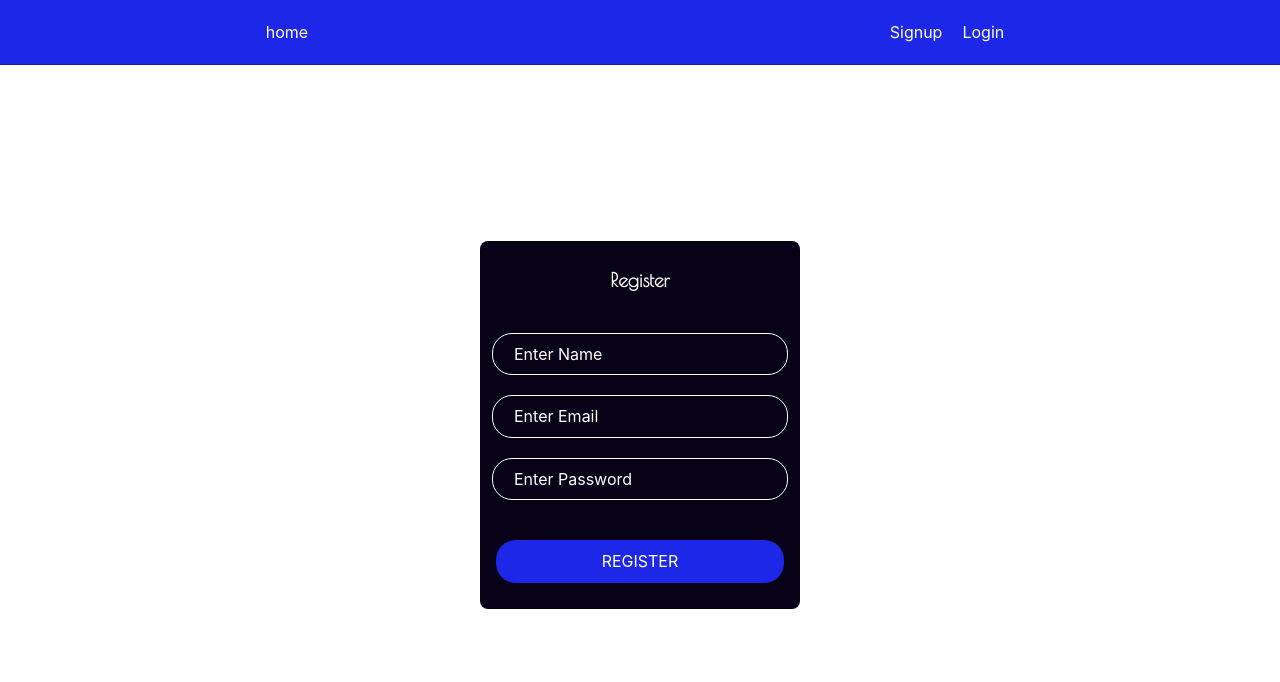
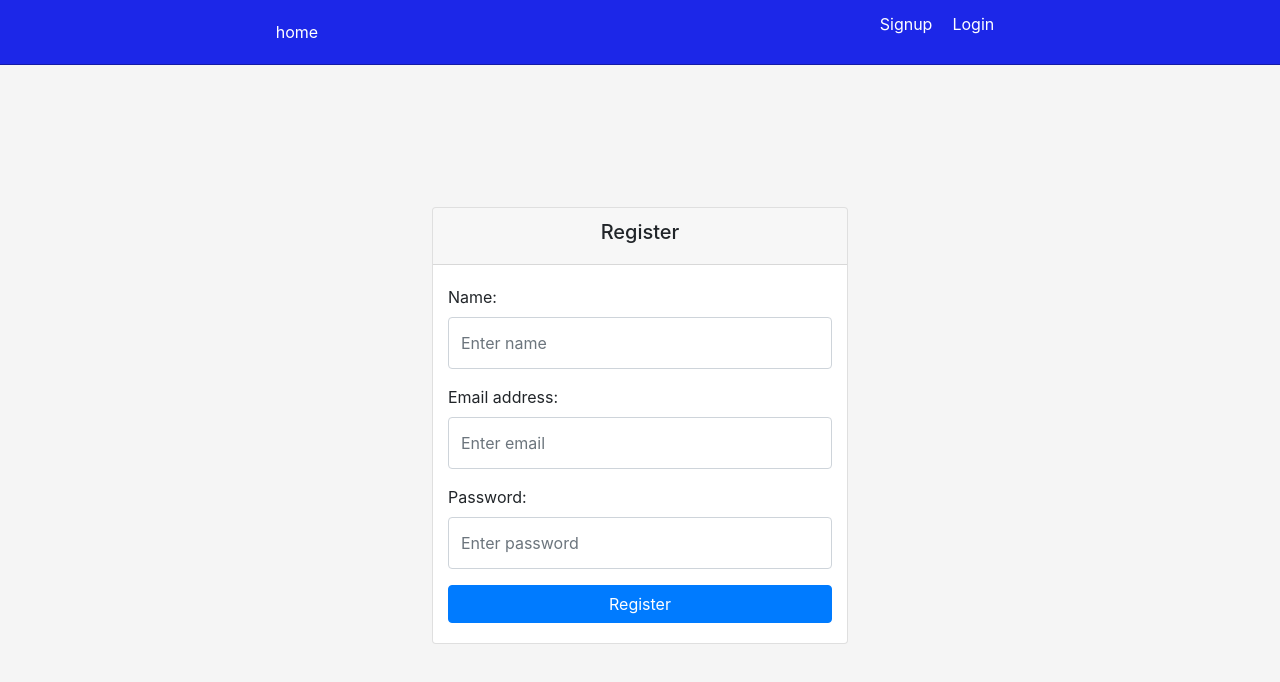
Before and after one commit to Dawdud/reservationClient, a React (Create React App) app in the folder my-app/: page /signup in a window 1280 px wide. Shown: the top 682 px of the page. Built offline with nearby package versions, Linux system fonts and the light colour scheme.

Commit message:
add bootstrap

```diff
--- a/my-app/package.json
+++ b/my-app/package.json
@@ -6,12 +6,14 @@
   "dependencies": {
     "-": "0.0.1",
     "axios": "^0.19.0",
+    "bootstrap": "^4.5.2",
     "font-awesome": "^4.7.0",
     "history": "^4.10.1",
     "js-cookie": "^2.2.1",
     "materialize-css": "^1.0.0-rc.2",
     "node-sass": "^4.14.0",
     "react": "^16.11.0",
+    "react-bootstrap": "^1.3.0",
     "react-dom": "^16.11.0",
     "react-redux": "^7.1.3",
     "react-router-dom": "^5.1.2",
--- a/my-app/public/index.html
+++ b/my-app/public/index.html
@@ -17,6 +17,12 @@
     <link
       href="https://fonts.googleapis.com/css2?family=Poiret+One&display=swap"
       rel="stylesheet"
+    />
+    <link
+      rel="stylesheet"
+      href="https://maxcdn.bootstrapcdn.com/bootstrap/4.5.0/css/bootstrap.min.css"
+      integrity="sha384-9aIt2nRpC12Uk9gS9baDl411NQApFmC26EwAOH8WgZl5MYYxFfc+NcPb1dKGj7Sk"
+      crossorigin="anonymous"
     />
     <link rel="manifest" href="%PUBLIC_URL%/manifest.json" />
     <!--
--- a/my-app/src/components/authorization/SignIn.js
+++ b/my-app/src/components/authorization/SignIn.js
@@ -2,6 +2,7 @@ import React, { Component } from "react";
 import { connect } from "react-redux";
 import { signIn } from "../../store/actions/authActions";
 import { Redirect } from "react-router-dom";
+import { Row, Button, Form, Container, Col, Card } from "react-bootstrap";
 class SignIn extends Component {
   constructor() {
     super();
@@ -24,34 +25,49 @@ class SignIn extends Component {
   };
   render() {
     return (
-      <div className="container">
-        <div className="card">
-          <form className="form" onSubmit={this.handleSubmit}>
-            <div className="form__info">
-              <h5 className="info">Log In</h5>
-            </div>
-            <div className="form__input">
-              <input
-                placeholder="Enter User Email "
-                type="email"
-                id="email"
-                onChange={this.handleChange}
-              />
-            </div>
-            <div className="form__input">
-              <input
-                type="password"
-                id="password"
-                placeholder="Password"
-                onChange={this.handleChange}
-              />
-            </div>
-            <div className="form__button">
-              <button className="btn">SIGN IN</button>
-            </div>
-          </form>
-        </div>
-      </div>
+      <Container>
+        <Row>
+          <Col>
+            <Card>
+              <Card.Header>
+                <h5>Log In</h5>
+              </Card.Header>
+              <Card.Body>
+                <Form onSubmit={this.handleSubmit}>
+                  <Form.Group controlId="email">
+                    <Form.Row>
+                      <Form.Label>Email address:</Form.Label>
+
+                      <Form.Control
+                        type="email"
+                        onChange={this.handleChange}
+                        placeholder="Enter email"
+                      />
+                    </Form.Row>
+                  </Form.Group>
+
+                  <Form.Group controlId="password">
+                    <Form.Row>
+                      <Form.Label>Password:</Form.Label>
+                      <Form.Control
+                        type="password"
+                        placeholder="Enter password"
+                        onChange={this.handleChange}
+                      />
+                    </Form.Row>
+                  </Form.Group>
+
+                  <Form.Row>
+                    <Button variant="primary" type="submit">
+                      Login
+                    </Button>
+                  </Form.Row>
+                </Form>
+              </Card.Body>
+            </Card>
+          </Col>
+        </Row>
+      </Container>
     );
   }
 }
--- a/my-app/src/components/authorization/SignUp.js
+++ b/my-app/src/components/authorization/SignUp.js
@@ -1,6 +1,7 @@
 import React, { Component } from "react";
 import { connect } from "react-redux";
 import { signUp } from "../../store/actions/authActions";
+import { Row, Button, Form, Container, Col, Card } from "react-bootstrap";
 class RegisterForm extends Component {
   constructor() {
     super();
@@ -32,48 +33,61 @@ class RegisterForm extends Component {
       greeting = "";
     }
     return (
-      <div className="container">
-        <div className="card">
-          <form className="form" onSubmit={this.handleSubmit}>
-            <div className="form__info">
-              <h5 className="info">Register </h5>
-            </div>
-            <div className="form__input">
-              <input
-                type="text"
-                name="name"
-                id="name"
-                placeholder="Enter Name"
-                value={this.state.name}
-                onChange={this.handleChange}
-              ></input>
-            </div>
-            <div className="form__input">
-              <input
-                type="text"
-                name="email"
-                placeholder="Enter Email"
-                value={this.state.email}
-                onChange={this.handleChange}
-              ></input>
-            </div>
-            <div className="form__input">
-              <input
-                type="text"
-                name="password"
-                id="password"
-                placeholder="Enter Password "
-                value={this.state.password}
-                onChange={this.handleChange}
-              ></input>
-            </div>
-            <div className="form__button">
-              <button className="btn">REGISTER</button>
-            </div>
-          </form>
-          <div>{greeting}</div>
-        </div>
-      </div>
+      <Container>
+        <Row>
+          <Col>
+            <Card>
+              <Card.Header>
+                <h5 className="info">Register </h5>
+              </Card.Header>
+              <Card.Body>
+                <Form onSubmit={this.handleSubmit}>
+                  <Form.Group controlId="name">
+                    <Form.Row>
+                      <Form.Label>Name:</Form.Label>
+
+                      <Form.Control
+                        type="text"
+                        onChange={this.handleChange}
+                        placeholder="Enter name"
+                      />
+                    </Form.Row>
+                  </Form.Group>
+                  <Form.Group controlId="email">
+                    <Form.Row>
+                      <Form.Label>Email address:</Form.Label>
+
+                      <Form.Control
+                        type="email"
+                        id="email"
+                        onChange={this.handleChange}
+                        placeholder="Enter email"
+                      />
+                    </Form.Row>
+                  </Form.Group>
+
+                  <Form.Group controlId="password">
+                    <Form.Row>
+                      <Form.Label>Password:</Form.Label>
+                      <Form.Control
+                        type="password"
+                        placeholder="Enter password"
+                        onChange={this.handleChange}
+                      />
+                    </Form.Row>
+                  </Form.Group>
+
+                  <Form.Row>
+                    <Button className="mb-6" variant="primary" type="submit">
+                      Register
+                    </Button>
+                  </Form.Row>
+                </Form>
+              </Card.Body>
+            </Card>
+          </Col>
+        </Row>
+      </Container>
     );
   }
 }
--- a/my-app/src/components/projects/createResrevation.js
+++ b/my-app/src/components/projects/createResrevation.js
@@ -2,6 +2,7 @@ import React, { Component } from "react";
 import { connect } from "react-redux";
 import { signUp } from "../../store/actions/authActions";
 import { createReservation } from "../../store/actions/reservationActions";
+import { Row, Button, Form, Container, Col, Card } from "react-bootstrap";
 class CreateReservation extends Component {
   constructor() {
     super();
@@ -28,73 +29,75 @@ class CreateReservation extends Component {
     this.setState({ [event.target.name]: event.target.value });
   }
   render() {
-    let greeting;
-    if (this.state.isRegistered) {
-      greeting = (
-        <p>Hello {this.state.name}! You are sucessfully registered.</p>
-      );
-    } else {
-      greeting = "";
-    }
     return (
-      <div className="contaner">
-        <div className="row">
-          <h5>Reservation</h5>
-          <form onSubmit={this.handleSubmit}>
-            <div className="input-field col s12">
-              <input
+      <Container>
+        <Row>
+          <Col>
+            <Card className="card--reservation">
+              <Card.Header>
+                <h5>Create Reservation</h5>
+              </Card.Header>
+              <Card.Body>
+                <Form onSubmit={this.handleSubmit}>
+                  <Form.Row>
+                    <Form.Group controlId="name">
+                      <Form.Label> Name:</Form.Label>
+
+                      <Form.Control
                         type="text"
-                name="name"
-                id="name"
-                value={this.state.name}
                         onChange={this.handleChange}
-              ></input>
-              <label htmlFor="name">Name</label>
-            </div>
-            <div className="input-field col s12">
-              <input
+                        placeholder="Enter Name"
+                      />
+                    </Form.Group>
+
+                    <Form.Group controlId="description">
+                      <Form.Label>Description:</Form.Label>
+                      <Form.Control
                         type="text"
-                name="description"
-                value={this.state.description}
+                        placeholder="Enter description:"
                         onChange={this.handleChange}
-              ></input>
-              <label htmlFor="name">description</label>
-            </div>
-            <div className="input-field col s12">
-              <input
+                      />
+                    </Form.Group>
+                  </Form.Row>
+                  <Form.Row>
+                    <Form.Group controlId="startdate">
+                      <Form.Label> Enter start date:</Form.Label>
+
+                      <Form.Control
                         type="date"
-                name="startdate"
-                id="startdate"
-                value={this.state.startdate}
                         onChange={this.handleChange}
-              ></input>
-              <label htmlFor="password">startDate</label>
-            </div>
-            <div className="input-field col s12">
-              <input
+                        placeholder="Enter Start Date"
+                      />
+                    </Form.Group>
+
+                    <Form.Group controlId="enddate">
+                      <Form.Label>Enter end Date:</Form.Label>
+                      <Form.Control
                         type="date"
-                name="enddate"
-                id="enddate"
-                value={this.state.enddate}
+                        placeholder="End Date:"
                         onChange={this.handleChange}
-              ></input>
-              <label htmlFor="enddate">endDate</label>
-            </div>
-            <div className="input-field col s12">
-              <input
+                      />
+                    </Form.Group>
+                  </Form.Row>
+
+                  <Form.Group controlId="guests">
+                    <Form.Label> Enter number of guests:</Form.Label>
+                    <Form.Control
                       type="number"
-                name="guests"
-                id="guests"
-                value={this.state.guests}
+                      placeholder="guests:"
                       onChange={this.handleChange}
-              ></input>
-              <label htmlFor="guests">guest number</label>
-            </div>
-            <button>Accept reservation</button>
-          </form>
-          <div>{greeting}</div>
-        </div>
-      </div>
+                    />
+                  </Form.Group>
+
+                  <Button className="mb-6" variant="primary" type="submit">
+                    Create Reservation
+                  </Button>
+                </Form>
+              </Card.Body>
+            </Card>
+          </Col>
+        </Row>
+      </Container>
     );
   }
 }
--- a/my-app/src/styles/base/base.scss
+++ b/my-app/src/styles/base/base.scss
@@ -5,12 +5,9 @@
   padding: 0;
   box-sizing: inherit;
 }
-html {
-  font-size: 62.5%;
-}
+
 body {
-  box-sizing: border-box;
-
+  background-color: #f5f5f5;
   -webkit-animation: bugfix infinite 1s;
 }
 @-webkit-keyframes bugfix {
--- /dev/null
+++ b/my-app/src/styles/components/buttons.scss
@@ -0,0 +1,4 @@
+.btn {
+  width: 100%;
+  margin: 0 auto;
+}
--- a/my-app/src/styles/components/card.scss
+++ b/my-app/src/styles/components/card.scss
@@ -7,14 +7,4 @@
   align-items: center;
 
   min-height: 90vh;
-  .card {
-    display: flex;
-    justify-content: center;
-    align-items: center;
-    color: white;
-    background-color: $third-color;
-    width: 20em;
-    height: 23em;
-    border-radius: 8px;
-  }
 }
--- a/my-app/src/styles/main.scss
+++ b/my-app/src/styles/main.scss
@@ -2,4 +2,6 @@
 @import "./components/navigation";
 @import "./components/card";
 @import "./components/form";
+@import "./components/buttons";
 @import "./utils/normalize";
+@import "./base/base";
```
Also changed, not shown: 1 other file (tests, documents, lock files or other folders). Lines whose indentation alone changed are shown as unchanged.
